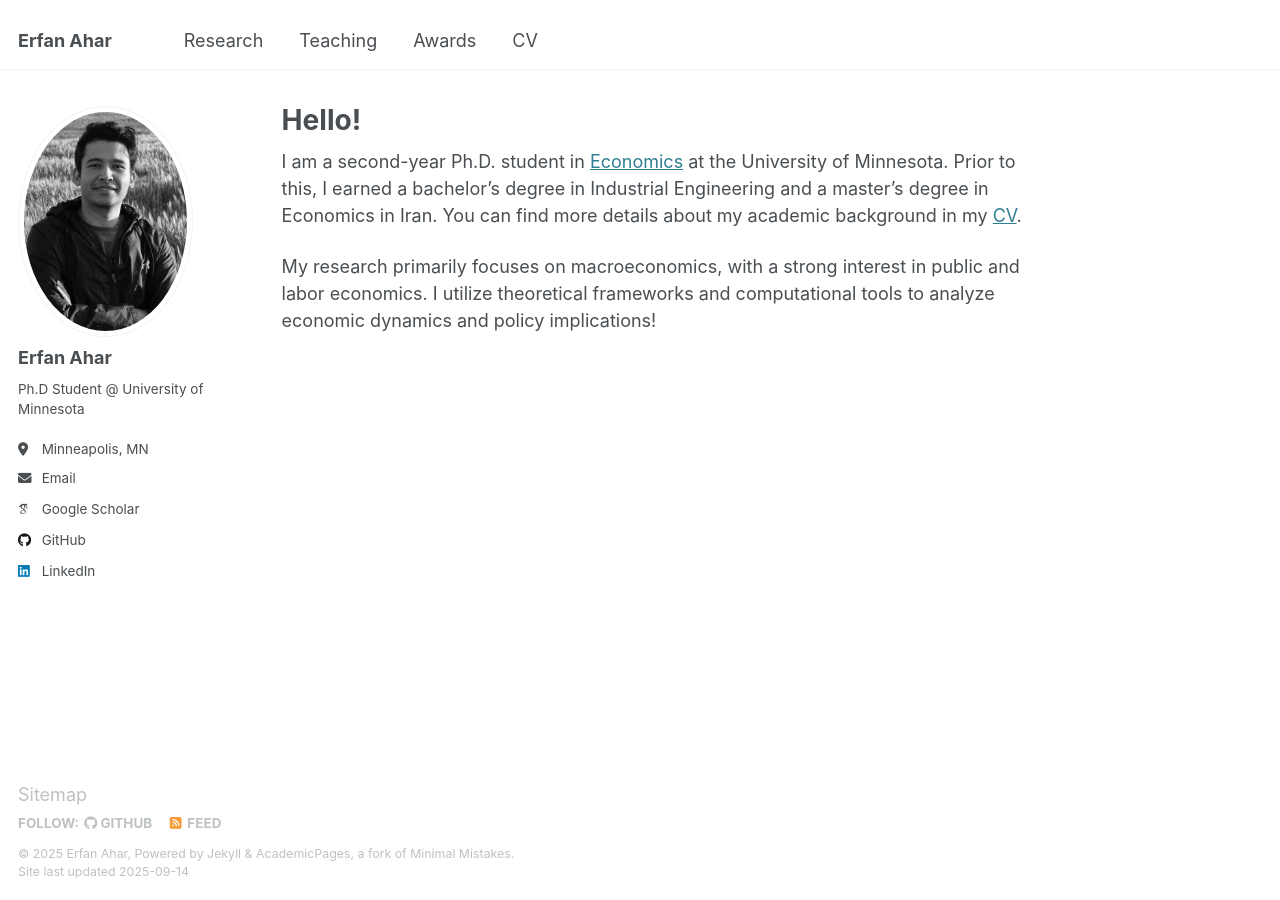
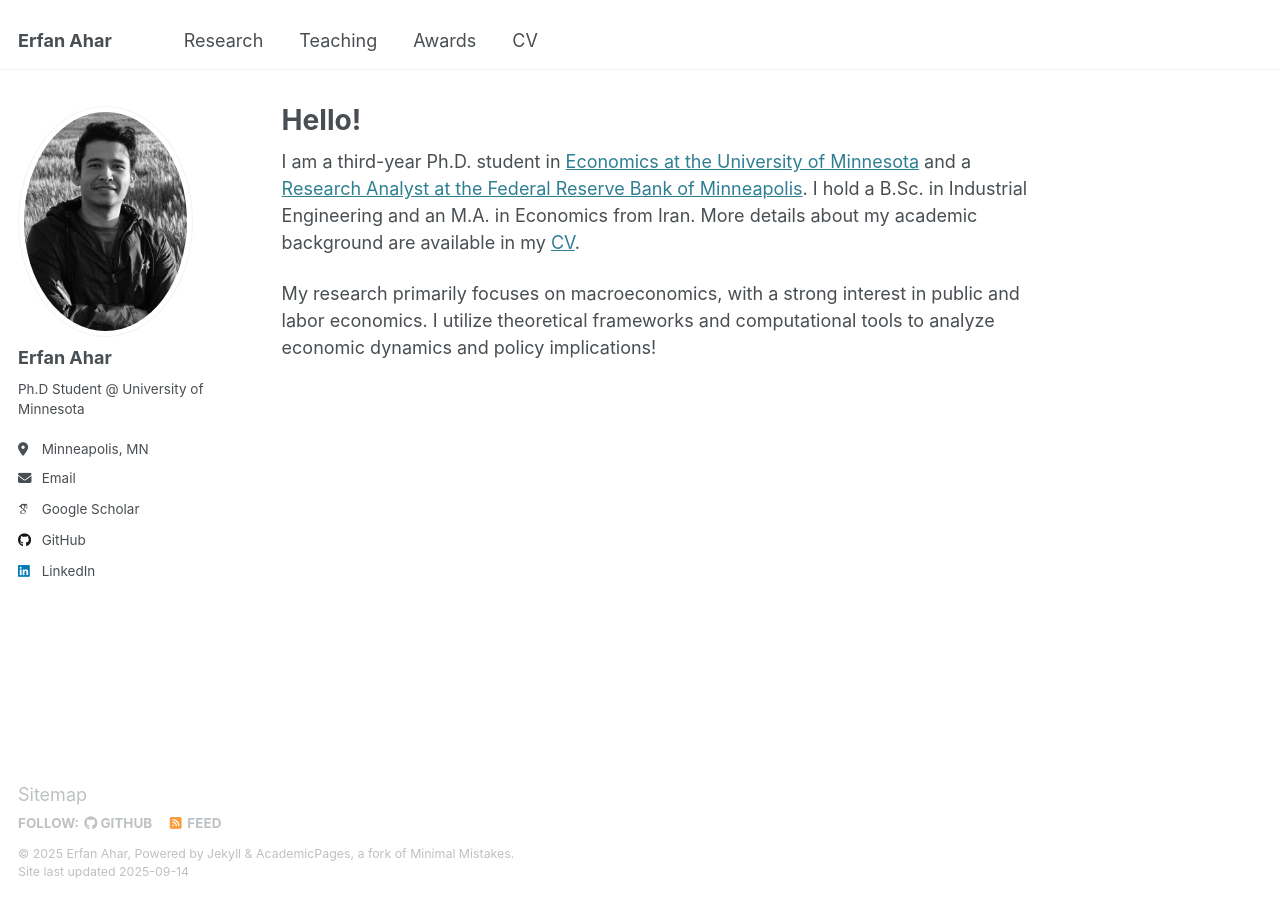
Before and after one commit to ErfanAhar/erfanahar.github.io, a Jekyll site: the page built from _pages/about.md, in a window 1280 px wide. Built offline with Jekyll 4.4.1, drawn with Linux system fonts in a browser that asks for light colours; some web fonts are replaced.

Commit message:
Update about.md

```diff
--- a/_pages/about.md
+++ b/_pages/about.md
@@ -7,6 +7,6 @@ redirect_from:
   - /about.html
 ---
 
-I am a second-year Ph.D. student in [Economics](https://cla.umn.edu/economics) at the University of Minnesota. Prior to this, I earned a bachelor's degree in Industrial Engineering and a master's degree in Economics in Iran. You can find more details about my academic background in my [CV](https://erfanahar.github.io/cv/).
+I am a third-year Ph.D. student in [Economics at the University of Minnesota](https://cla.umn.edu/economics) and a [Research Analyst at the Federal Reserve Bank of Minneapolis](https://www.minneapolisfed.org/economic-research/economists). I hold a B.Sc. in Industrial Engineering and an M.A. in Economics from Iran. More details about my academic background are available in my [CV](https://erfanahar.github.io/cv/).
 
 My research primarily focuses on macroeconomics, with a strong interest in public and labor economics. I utilize theoretical frameworks and computational tools to analyze economic dynamics and policy implications!
```
